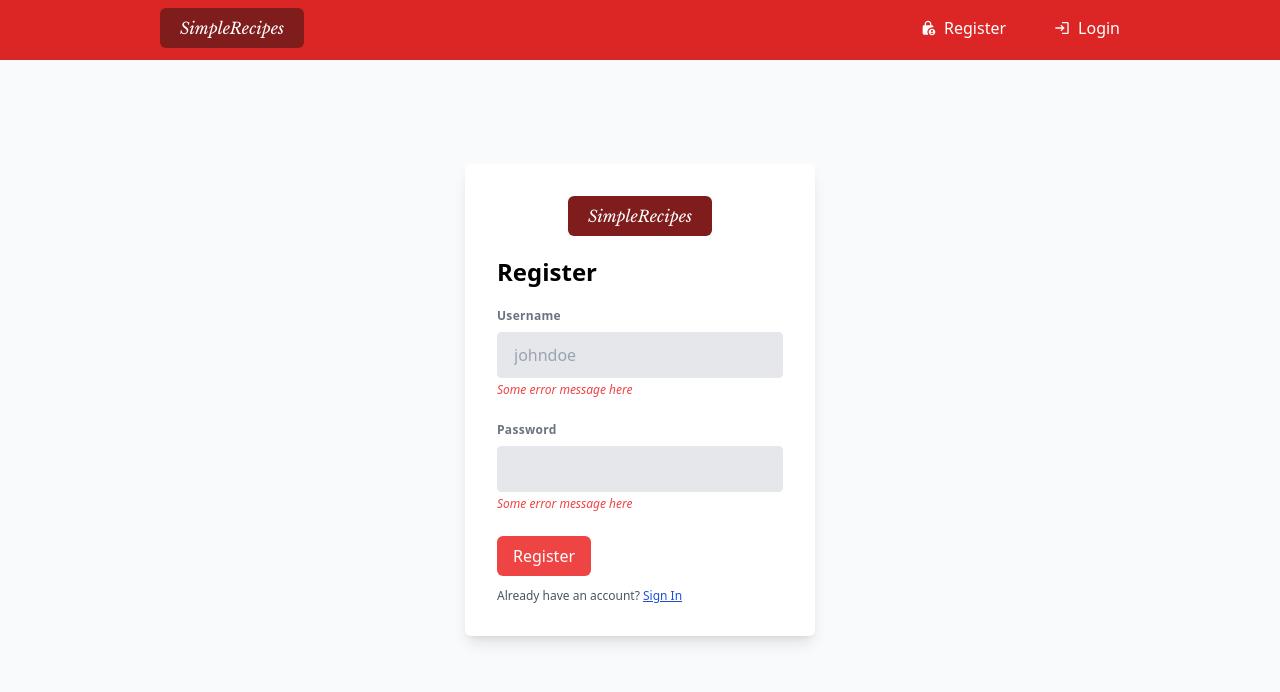
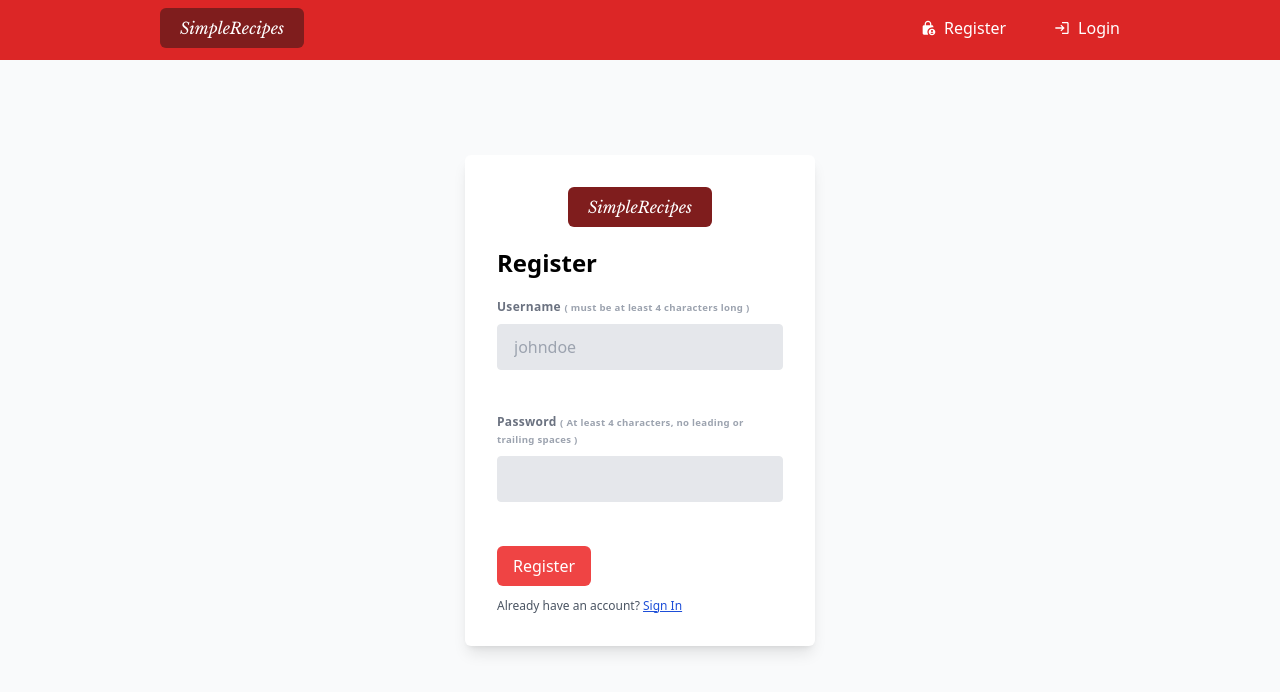
Before and after one commit to SpiritCorder/SimpleRecipes, a React (Create React App) app in the folder frontend/: page /register in a window 1280 px wide. Shown: the top 692 px of the page. Built offline with nearby package versions, Linux system fonts and the light colour scheme.

Commit message:
Added client side auth validators

```diff
--- a/frontend/src/components/AuthForm.js
+++ b/frontend/src/components/AuthForm.js
@@ -2,13 +2,43 @@ import { useState } from "react";
 import { Link } from "react-router-dom";
 import Brand from "./Brand";
 
+import {
+  validateUsername,
+  validatePassword,
+} from "../validators/authValidators";
+
 const AuthForm = ({ title, type }) => {
   const [username, setUsername] = useState("");
   const [password, setPassword] = useState("");
+  const [error, setError] = useState({
+    username: "",
+    password: "",
+  });
 
   const existingAccountMsg =
     type === "login" ? "Don't have an account? " : "Already have an account? ";
   const existingAccountRedirectUrl = type === "login" ? "/register" : "/login";
+
+  // form submit handler
+  const handleFormSubmit = async (e) => {
+    // prevent the default form submission bahaviour
+    e.preventDefault();
+
+    // reset the error state
+    setError({ username: "", password: "" });
+
+    // validate inputs (client side validation)
+    const usernameRes = validateUsername(username);
+    const passwordRes = validatePassword(password);
+
+    if (usernameRes !== "" || passwordRes !== "") {
+      setError({ username: usernameRes, password: passwordRes });
+      return;
+    }
+
+    // if no errors, send the request to the backend API with credentials
+    alert("Send the credentials to the API");
+  };
 
   return (
     <div className="flex flex-col gap-5 w-[350px] px-8 py-8 bg-white shadow-lg rounded-md">
@@ -19,7 +49,7 @@ const AuthForm = ({ title, type }) => {
       {/* Title */}
       <h1 className="text-2xl font-semibold">{title}</h1>
       {/* Form  */}
-      <form>
+      <form onSubmit={handleFormSubmit}>
         {/* Username Input */}
         <div className="flex flex-wrap -mx-3 mb-6">
           <div className="w-full px-3 relative pb-2">
@@ -27,7 +57,10 @@ const AuthForm = ({ title, type }) => {
               className="block  tracking-wide text-gray-500 text-xs font-semibold mb-2"
               htmlFor="username"
             >
-              Username
+              Username{" "}
+              <small className=" text-gray-400">
+                ( must be at least 4 characters long )
+              </small>
             </label>
             <input
               className={`appearance-none block w-full bg-gray-200 text-gray-700 border border-gray-200 rounded py-3 px-4 mb-3 leading-tight focus:outline-none focus:bg-white focus:border-gray-500`}
@@ -37,11 +70,13 @@ const AuthForm = ({ title, type }) => {
               value={username}
               onChange={(e) => setUsername(e.target.value)}
             />
+            {error.username !== "" && (
               <p
                 className={`absolute bottom-0 left-0 px-3 text-red-500 text-xs italic`}
               >
-              Some error message here
+                {error.username}
               </p>
+            )}
           </div>
         </div>
         {/* Password Input */}
@@ -51,7 +86,10 @@ const AuthForm = ({ title, type }) => {
               className="block  tracking-wide text-gray-500 text-xs font-semibold mb-2"
               htmlFor="password"
             >
-              Password
+              Password{" "}
+              <small className=" text-gray-400">
+                ( At least 4 characters, no leading or trailing spaces )
+              </small>
             </label>
             <input
               className={`appearance-none block w-full bg-gray-200 text-gray-700 border border-gray-200 rounded py-3 px-4 mb-3 leading-tight focus:outline-none focus:bg-white focus:border-gray-500`}
@@ -60,11 +98,13 @@ const AuthForm = ({ title, type }) => {
               value={password}
               onChange={(e) => setPassword(e.target.value)}
             />
+            {error.password !== "" && (
               <p
                 className={`absolute bottom-0 left-0 px-3 text-red-500 text-xs italic`}
               >
-              Some error message here
+                {error.password}
               </p>
+            )}
           </div>
         </div>
         {/* Submit Button */}
--- a/frontend/src/pages/Login.js
+++ b/frontend/src/pages/Login.js
@@ -2,7 +2,7 @@ import AuthForm from "../components/AuthForm";
 
 const LoginPage = () => {
   return (
-    <div className="w-screen h-screen flex-row-center bg-gray-50">
+    <div className="w-screen h-screen flex-row-center bg-gray-50 px-10 sm:px-0">
       <AuthForm title="Login" type="login" />
     </div>
   );
--- a/frontend/src/pages/Register.js
+++ b/frontend/src/pages/Register.js
@@ -2,7 +2,7 @@ import AuthForm from "../components/AuthForm";
 
 const RegisterPage = () => {
   return (
-    <div className="w-screen h-screen flex-row-center bg-gray-50">
+    <div className="w-screen h-screen flex-row-center bg-gray-50 px-10 sm:px-0">
       <AuthForm title="Register" type="register" />
     </div>
   );
--- /dev/null
+++ b/frontend/src/validators/authValidators.js
@@ -0,0 +1,19 @@
+export const validateUsername = (username) => {
+  if (username.trim() === "") {
+    return "username is required";
+  } else if (username.trim().length <= 3) {
+    return "username must be at least 4 characters long";
+  } else {
+    return "";
+  }
+};
+
+export const validatePassword = (password) => {
+  if (password.trim() === "") {
+    return "password is required";
+  } else if (password.trim().length <= 3) {
+    return "password must be at least 4 characters long";
+  } else {
+    return "";
+  }
+};
```
Lines whose indentation alone changed are shown as unchanged.
